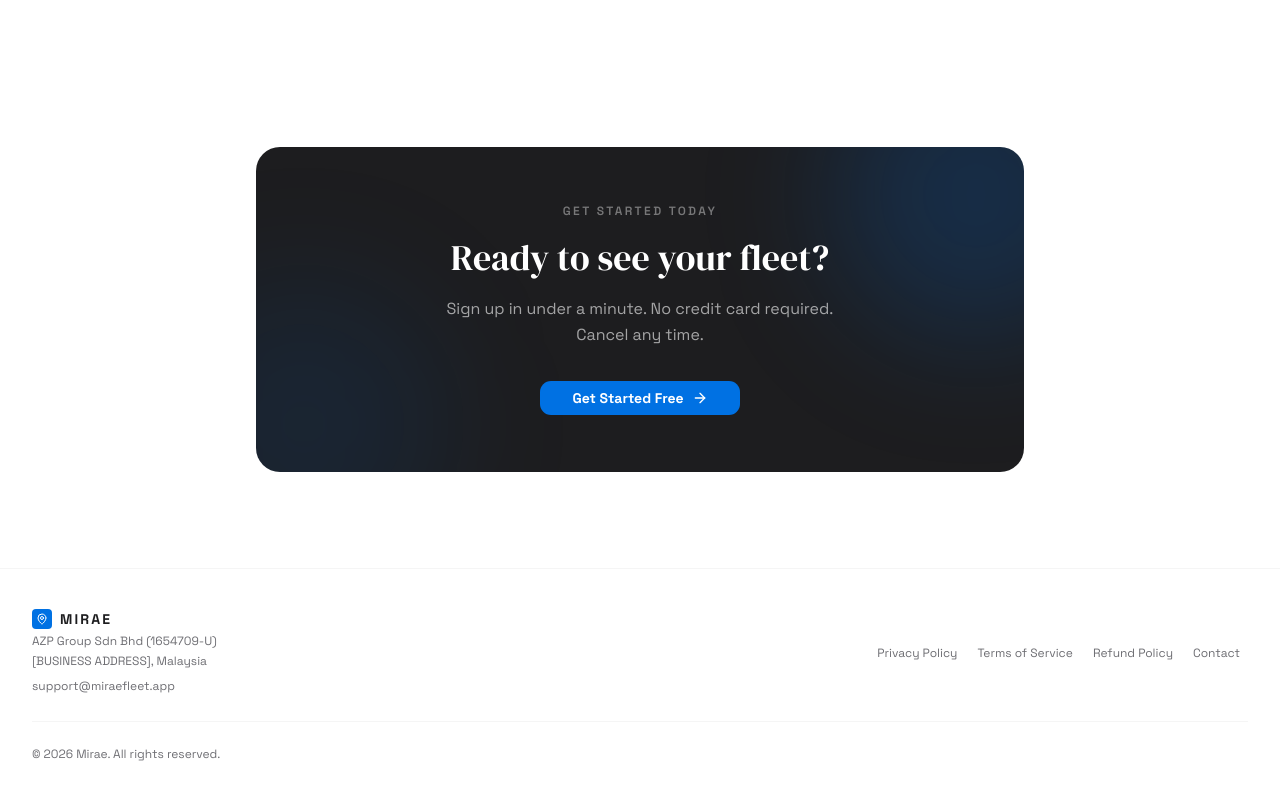
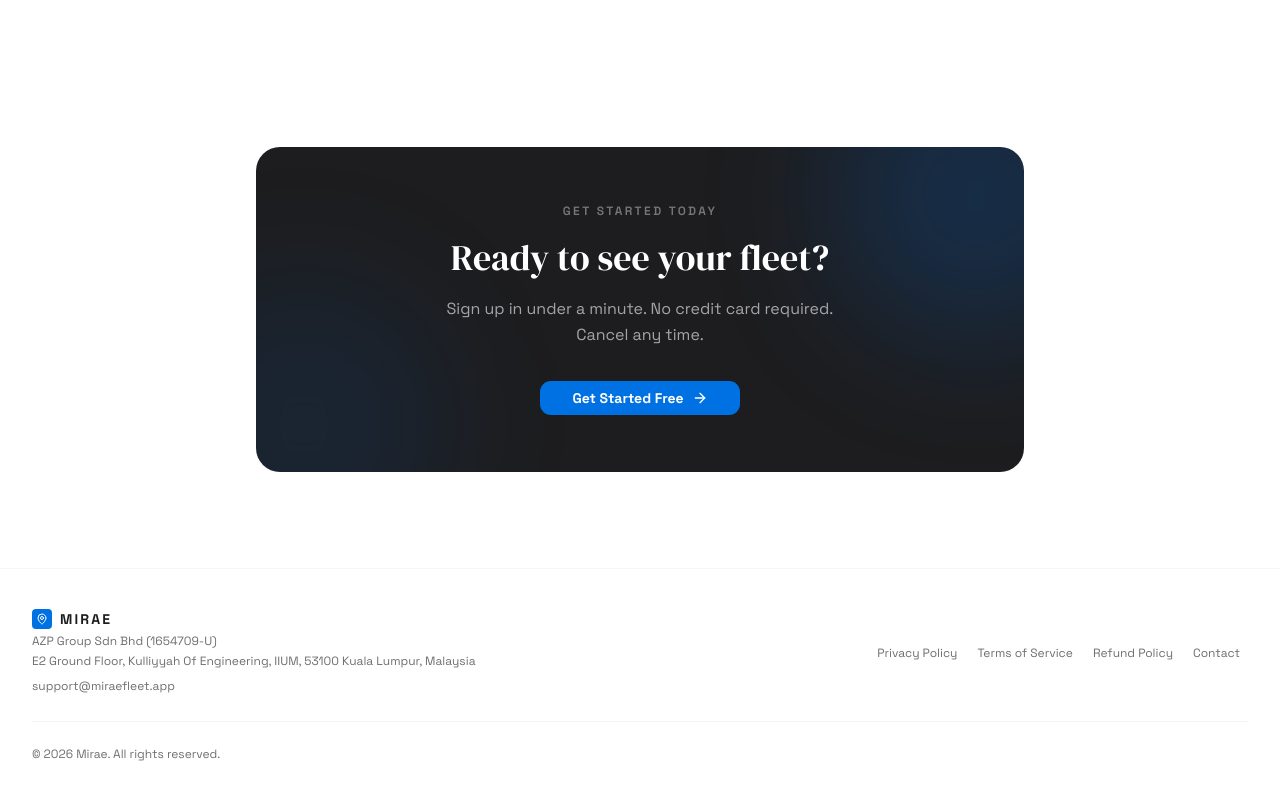
Before and after one commit to kopiscript/asset-tracker, a Next.js app: page / in a window 1280 px wide. Shown: the part 2916-3716 px from the top of the page. Built offline with nearby package versions, Linux system fonts and the light colour scheme; no server answers.

Commit message:
fix: update footer business address with IIUM registered address

```diff
--- a/app/page.tsx
+++ b/app/page.tsx
@@ -185,7 +185,7 @@ export default function LandingPage() {
                 <span className="text-sm font-bold tracking-[0.15em] text-foreground uppercase">{PRODUCT_NAME}</span>
               </div>
               <p className="text-xs text-muted-foreground">AZP Group Sdn Bhd (1654709-U)</p>
-              <p className="text-xs text-muted-foreground">[BUSINESS ADDRESS], Malaysia</p>
+              <p className="text-xs text-muted-foreground">E2 Ground Floor, Kulliyyah Of Engineering, IIUM, 53100 Kuala Lumpur, Malaysia</p>
               <a href="mailto:support@miraefleet.app" className="text-xs text-muted-foreground hover:text-foreground transition-colors">
                 support@miraefleet.app
               </a>
```
